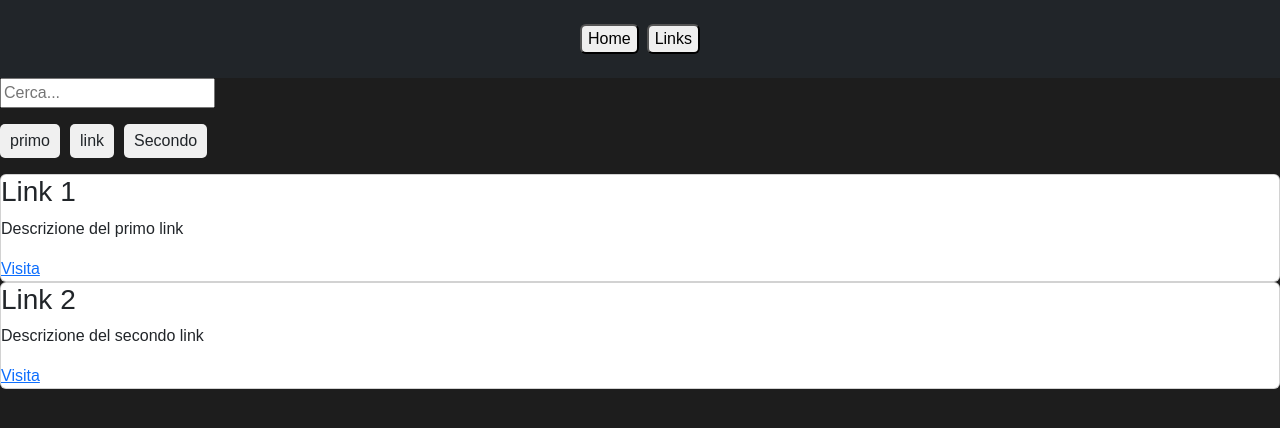
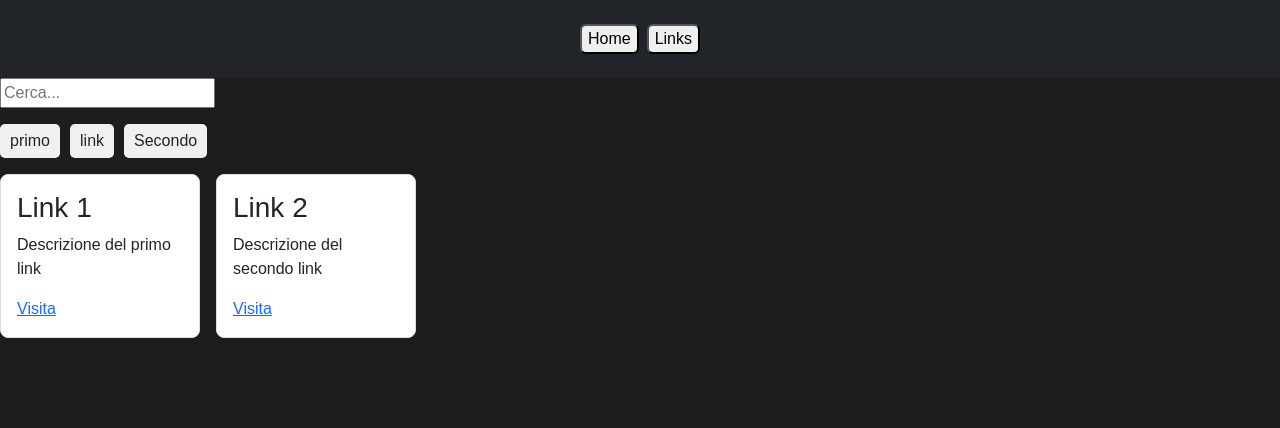
Before and after one commit to JungleKiosk/tagLinks, a Vue app: page /links in a window 1280 px wide. Shown: the top 428 px of the page. Built offline with nearby package versions, Linux system fonts and the light colour scheme.

Commit message:
tags active

```diff
--- a/src/components/Tags.vue
+++ b/src/components/Tags.vue
@@ -1,22 +1,31 @@
 <!-- src/components/TagsBar.vue -->
+
 <script>
 export default {
     name: 'TagsBar',
     props: {
-        tags: Array // Riceve le tag come proprietà dal componente padre
+        tags: Array,
+        selectedTag: String // Riceve la tag selezionata dal componente padre
     },
     methods: {
         filterByTag(tag) {
-            this.$emit('tag-selected', tag); // Emette un evento al clic su una tag
+            if (this.selectedTag === tag) {
+                this.$emit('tag-selected', ''); // Deseleziona se la stessa tag viene cliccata di nuovo
+            } else {
+                this.$emit('tag-selected', tag); // Altrimenti, seleziona la nuova tag
+            }
         }
     }
 }
 </script>
 
 
+
 <template>
     <div class="tags-bar text-dark">
-        <span v-for="tag in tags" :key="tag.id" @click="filterByTag(tag.name)" class="tag">
+        <span v-for="tag in tags" :key="tag.id" @click="filterByTag(tag.name)"
+            :class="{ 'tag-active': selectedTag === tag.name, 'tag-inactive': selectedTag && selectedTag !== tag.name }"
+            class="tag">
             {{ tag.name }}
         </span>
     </div>
@@ -36,5 +45,15 @@ export default {
     background-color: #f0f0f0;
     padding: 5px 10px;
     border-radius: 5px;
+    transition: background-color 0.3s;
+}
+
+.tag-active {
+    background-color: #007bff;
+    color: white;
+}
+
+.tag-inactive {
+    background-color: #ddd;
 }
 </style>
--- a/src/views/LinksView.vue
+++ b/src/views/LinksView.vue
@@ -12,8 +12,8 @@ export default {
             searchQuery: '',
             links: [],
             filteredLinks: [],
-            tags, // Aggiungi le tag al data del componente
-            selectedTag: ''
+            tags,
+            selectedTag: '' // Stato per la tag selezionata
         };
     },
     created() {
@@ -34,12 +34,14 @@ export default {
             );
         },
         filterByTag(tag) {
-            this.selectedTag = tag;
+            this.selectedTag = tag; // Imposta la tag selezionata
             this.filterLinks(); // Aggiorna il filtraggio quando una tag viene selezionata
         }
     }
 }
 </script>
+
+
 
 
 <template>
@@ -48,7 +50,7 @@ export default {
         <input type="text" v-model="searchQuery" placeholder="Cerca..." @input="filterLinks" />
 
         <!-- Componente Tags per filtrare con le tag -->
-        <Tags :tags="tags" @tag-selected="filterByTag" />
+        <Tags :tags="tags" :selectedTag="selectedTag" @tag-selected="filterByTag" />
 
         <!-- Contenitore per le cards filtrate -->
         <div class="links-container">
@@ -63,4 +65,17 @@ export default {
 
 
 
-<style></style>
+<style scoped>
+.links-container {
+    display: flex;
+    flex-wrap: wrap;
+    gap: 16px;
+}
+
+.card {
+    border: 1px solid #ddd;
+    padding: 16px;
+    border-radius: 8px;
+    width: 200px;
+}
+</style>
```
